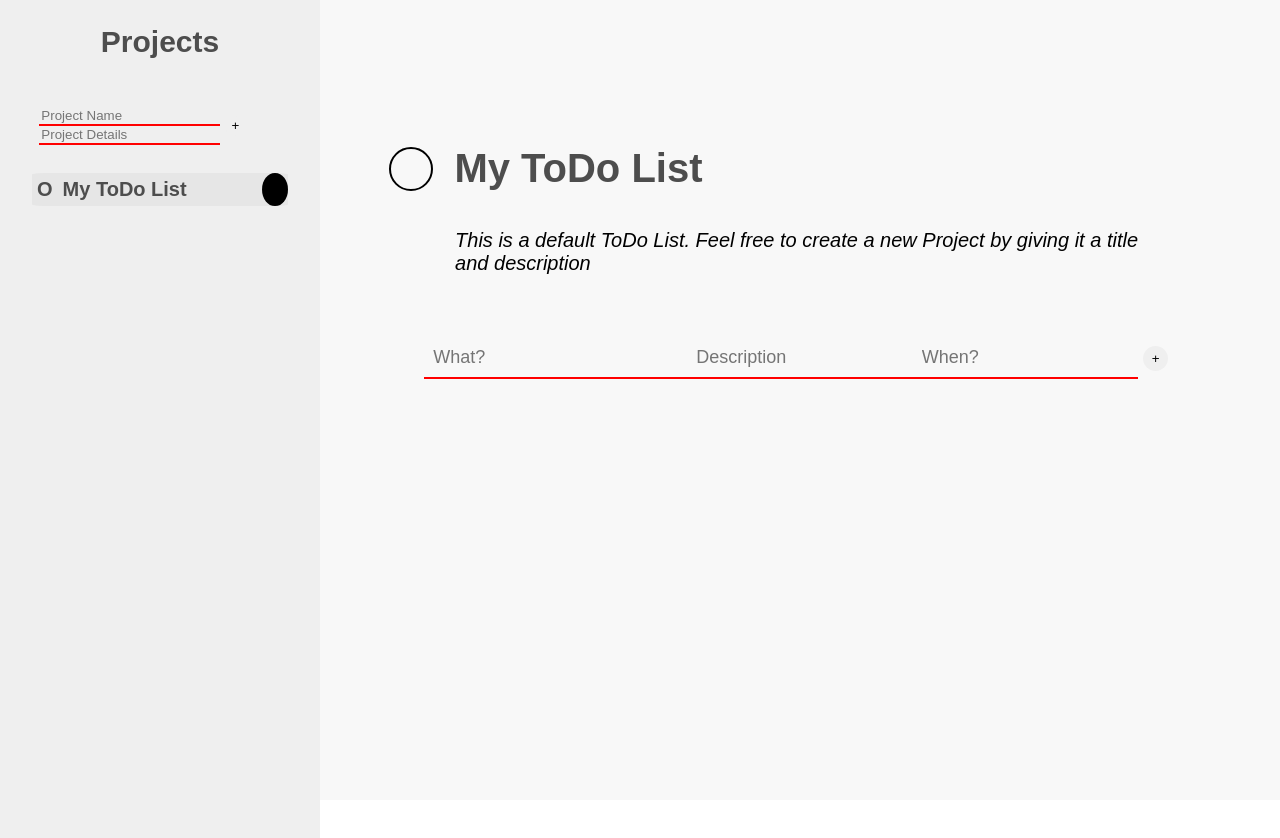
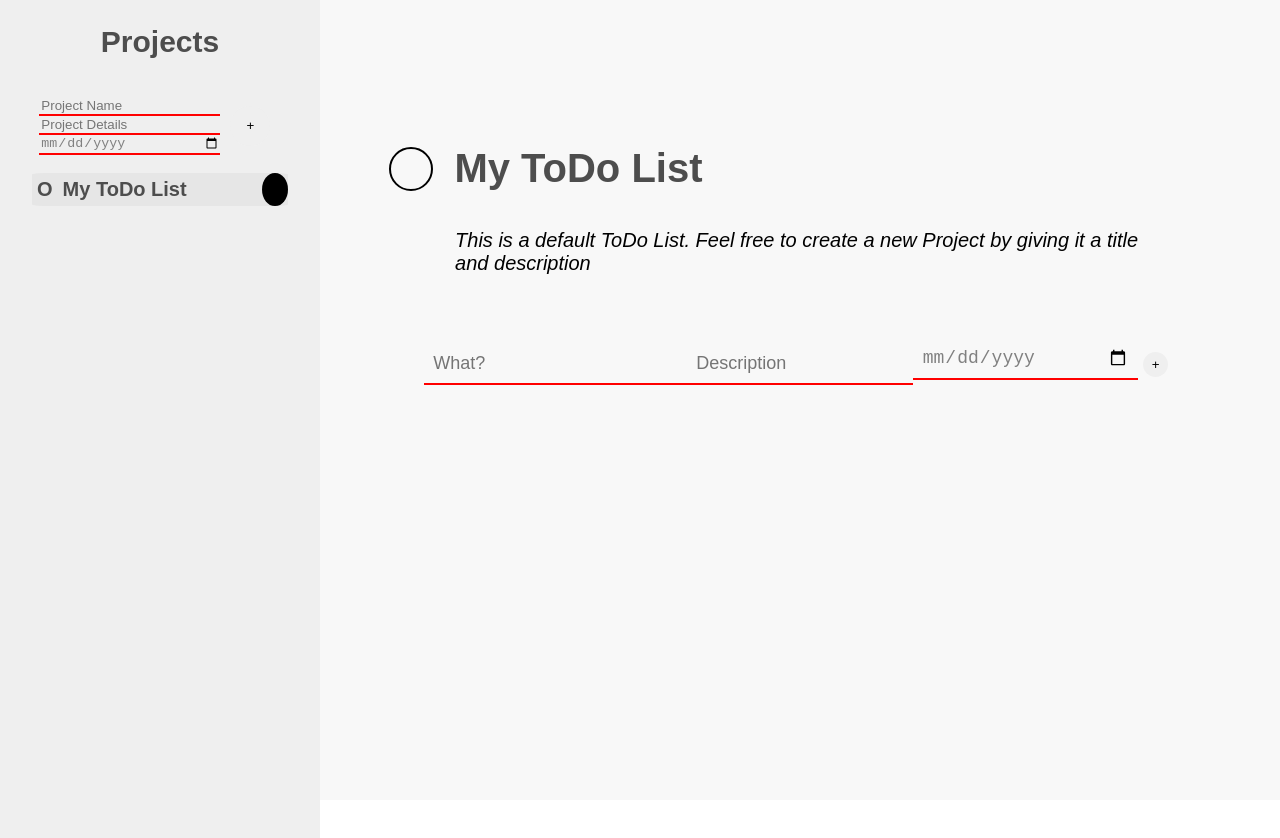
Before and after one commit to ronnoc5991/to_do_app, a website built with webpack: page dist/index.html in a window 1280 px wide. Built offline with nearby package versions, Linux system fonts and the light colour scheme.

Commit message:
adds date inputs to project and to do forms

```diff
--- a/package.json
+++ b/package.json
@@ -11,5 +11,8 @@
   "devDependencies": {
     "webpack": "^4.43.0",
     "webpack-cli": "^3.3.11"
+  },
+  "dependencies": {
+    "date-fns": "^2.12.0"
   }
 }
--- a/src/create-project-object.js
+++ b/src/create-project-object.js
@@ -2,7 +2,7 @@ import todoItem from './create-todo-object.js'
 
 //Factory Function to create New Projects
 
-const project = (title, description) => {
+const project = (title, description, date) => {
 
 
     const toDos = [];
@@ -26,7 +26,7 @@ const project = (title, description) => {
         }
     }
 
-    return {title, description, toDos, createNewItem, destroyItem, toggleDoneStatus};
+    return {title, description, date, toDos, createNewItem, destroyItem, toggleDoneStatus};
 }
 
 export default project
--- a/src/index.js
+++ b/src/index.js
@@ -1,6 +1,7 @@
 import project from "./create-project-object.js"
 import populateRightSideContent from "./rightSideContentDOM.js"
 import populateNavBar from "./leftNavBarDOM.js"
+import { formatDistance, subDays } from 'date-fns'
 
 
 //--------------Definitions and Event Listeners------------------------------------------------------------------
@@ -44,8 +45,8 @@ const projectsLibrary = [];
 
 //---------------------------------------------------------------------------------------------------------------
 
-function createProject(title, description) { //creates project... populates left bar... makes new project active and displays it
-    const newProject = project(title, description)
+function createProject(title, description, date) { //creates project... populates left bar... makes new project active and displays it
+    const newProject = project(title, description, date)
     projectsLibrary.push(newProject);
     populateNavBar(projectsLibrary);
     toggleActiveProject(projectsLibrary.length - 1);
@@ -98,8 +99,9 @@ function pullProjectInfoFromForm(e) {
     e.preventDefault();
     var formData = new FormData(form[0]);
     var projectTitle = formData.get('projectTitle');
-    var projectDescription = formData.get('projectDescription')
-    createProject(projectTitle, projectDescription);
+    var projectDescription = formData.get('projectDescription');
+    var projectDate = formData.get('projectDueDate');
+    createProject(projectTitle, projectDescription, projectDate);
     form[0].reset();
 }
 
@@ -197,4 +199,8 @@ function getLocalProjects() {
 //----------------------------------------------------------------------------------------------
 startUp();
 
-//current problem... there is no event to trigger the delete event in the event listeners for to do items
+//work due dates into the UI... somehow display how soon things are due... using a clock or text...
+//research the date-fns module to see what functions are useful to me
+//build collapsibles for the to do items?  in the collapsible you can see the description/notes
+//should the new project and new to do item forms be hidden until called upon?  could include cool roll out animation
+//include fas icons for trash cans and what not
```
Also changed, not shown: dist/index.html, dist/main.js, 1 other file.
